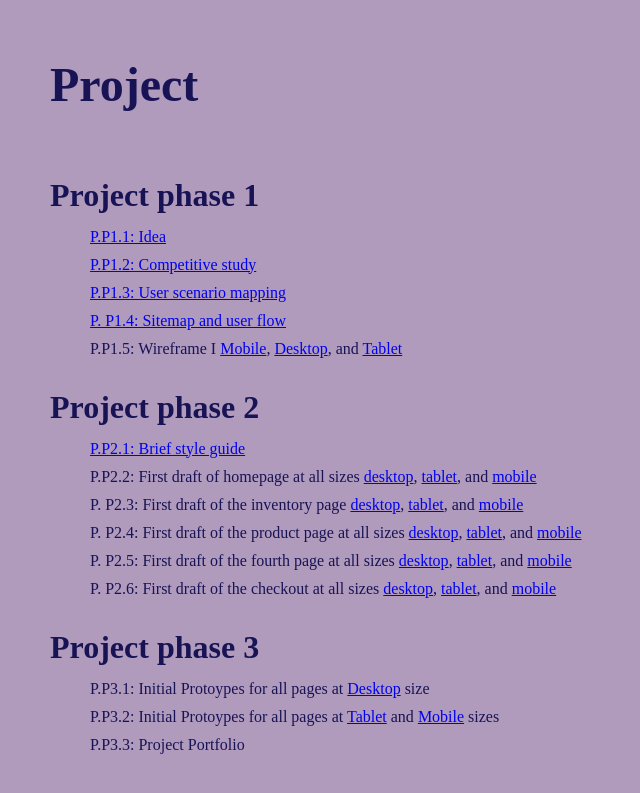
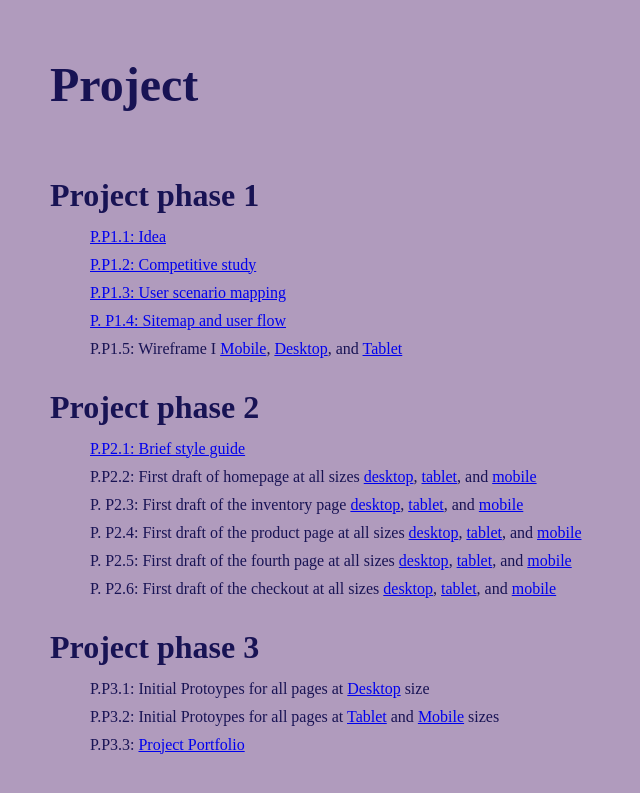
Before and after one commit to sumaiyar6/avt415, a plain HTML site: page index.html in a window 1280 px wide. Shown: the part 696-1489 px from the top of the page, without its empty margins (0-640 px from the left). Drawn offline with Linux system fonts and the light colour scheme.

Commit message:
Add files via upload

```diff
--- a/index.html
+++ b/index.html
@@ -53,7 +53,7 @@
 <dt>Project phase 3</dt>
 			<dd>P.P3.1: Initial Protoypes for all pages at <a href="https://www.figma.com/proto/ZhyNf8qyzjFXV93pKaUXHq/Desktop?node-id=1-2&t=6g0B50WEMurkooTB-1&scaling=scale-down-width&content-scaling=fixed&page-id=0%3A1&starting-point-node-id=54%3A201" target="_blank">Desktop</a> size </dd>
 			<dd>P.P3.2: Initial Protoypes for all pages at <a href="https://www.figma.com/proto/WeOTtQClgMci2XHh1dj55P/Tablet?node-id=1-2&p=f&t=2JmWK1PdyhcgXDu8-1&scaling=min-zoom&content-scaling=fixed&page-id=0%3A1" target="_blank">Tablet</a> and <a href="https://www.figma.com/proto/BFK4BeoUnI0VKrntXQ1Z1B/Mobile?node-id=1-2&p=f&t=9qvmJYCzElhSfa5U-1&scaling=min-zoom&content-scaling=fixed&page-id=0%3A1" target="_blank">Mobile</a> sizes</dd>
-			<dd>P.P3.3: Project Portfolio</dd>
+			<dd>P.P3.3: <a href="https://www.figma.com/proto/WbmWFaYqRRMqKvluIW0kBk/Project-Portfolio?node-id=1-2&p=f&t=RpKs0akmby1ercJh-1&scaling=contain&content-scaling=fixed&page-id=0%3A1" target="_blank">Project Portfolio</a></dd>
 
 </body>
 </html>
```
